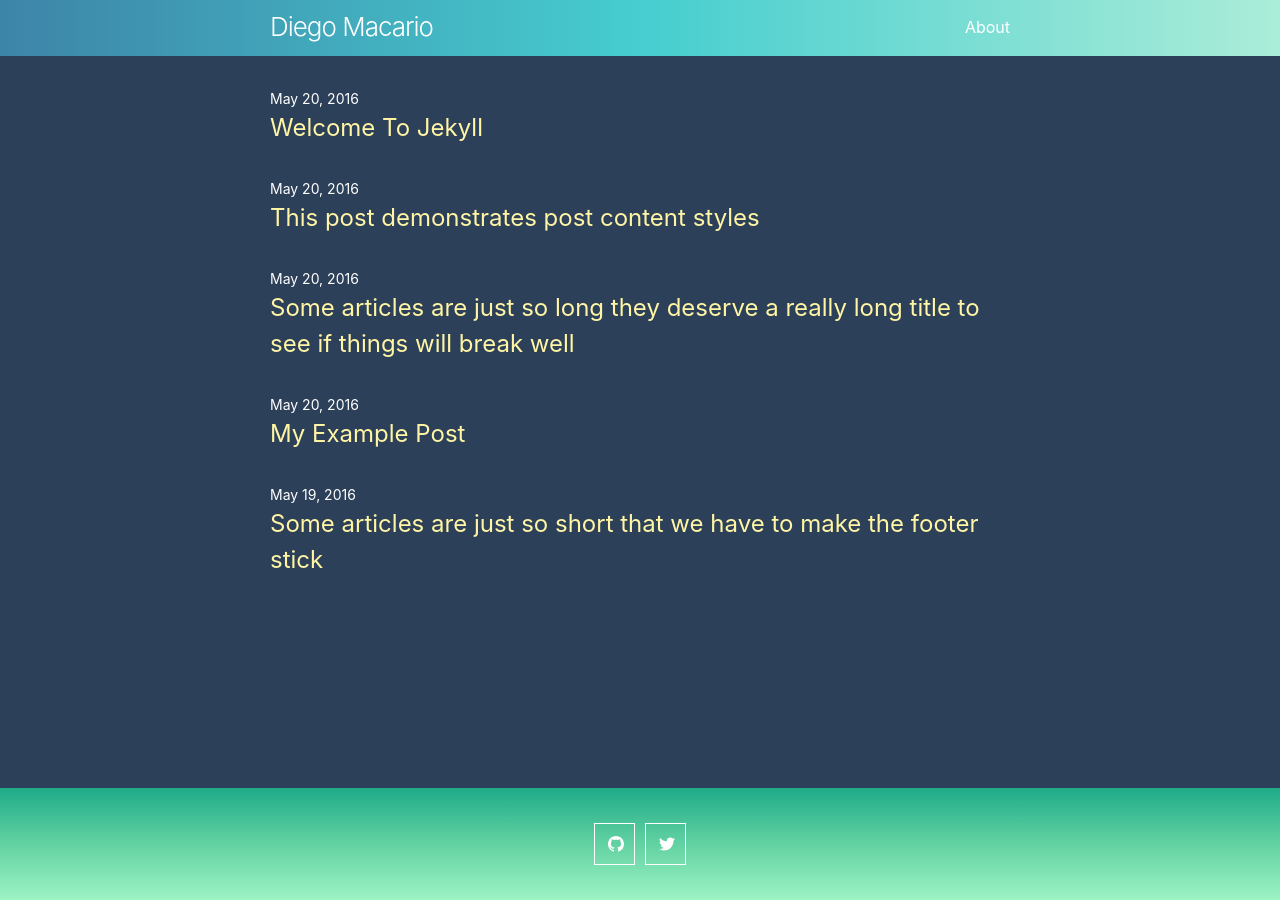
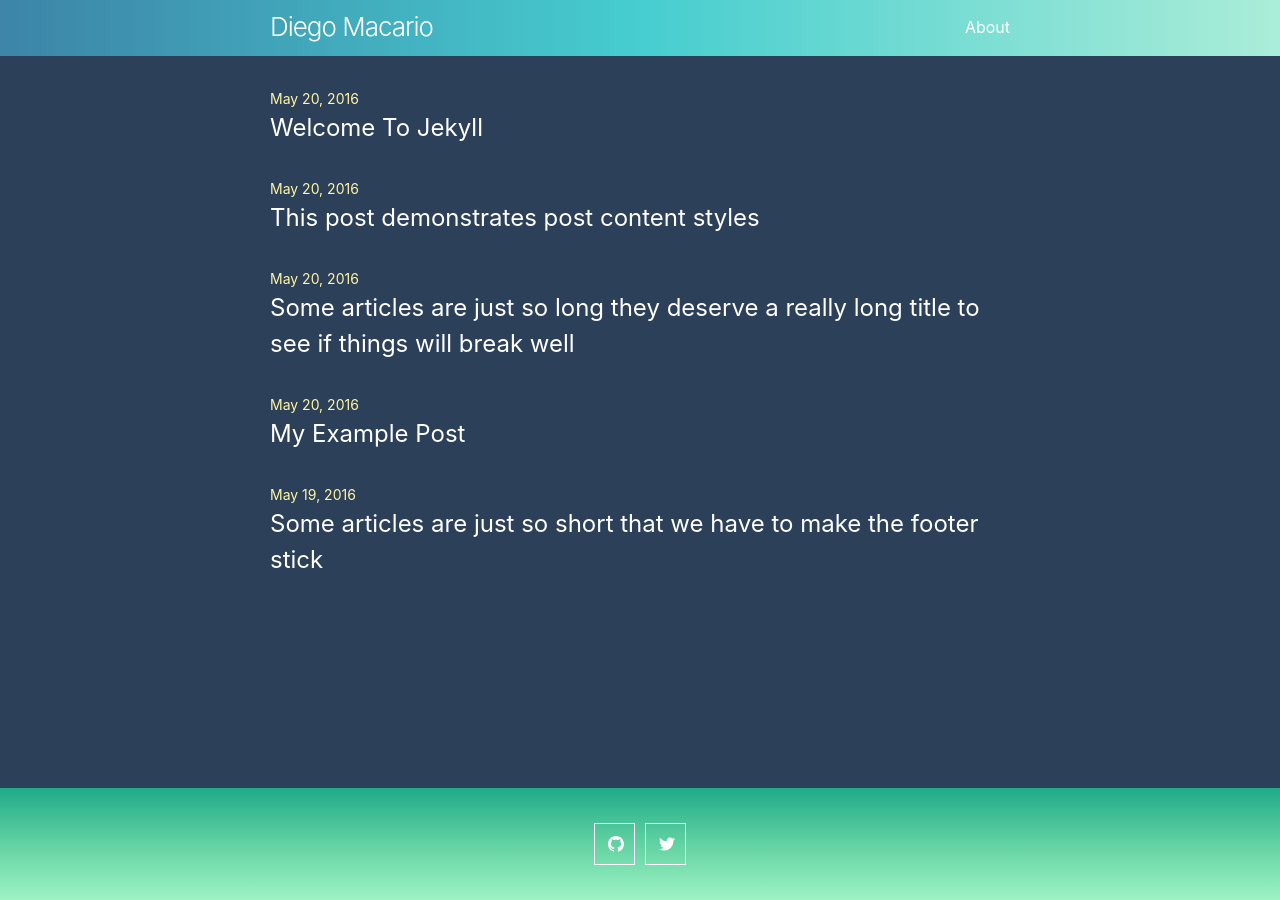
Before and after one commit to diegomacario/diegomacario.github.io, a Jekyll site: the page built from index.markdown, in a window 1280 px wide. Built offline with Jekyll 4.4.1, drawn with Linux system fonts in a browser that asks for light colours.

Commit message:
Finalize initial cool style.

```diff
--- a/_sass/minima/_layout.scss
+++ b/_sass/minima/_layout.scss
@@ -209,7 +209,7 @@
 
 .post-meta {
   font-size: $small-font-size;
-  color: $sol-white;
+  color: $sol-date;
 }
 
 .post-link {
--- a/_sass/minima/skins/solarized-dark.scss
+++ b/_sass/minima/skins/solarized-dark.scss
@@ -59,7 +59,12 @@ $sol-text: #bbbbbb;
 
 //$sol-white: #000000;
 //$sol-text: #bbbbbb;
-$sol-link: #fff5a5;
+
+$sol-link: #ffffff;
+$sol-date: #fff5a5;
+//$sol-link: #fff5a5;
+//$sol-date: #ffffff;
+
 //$sol-link: #46cdcf;
 
 // Minima color variables
```
